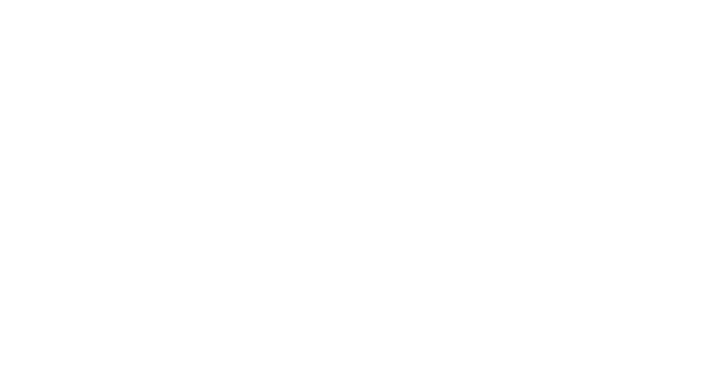
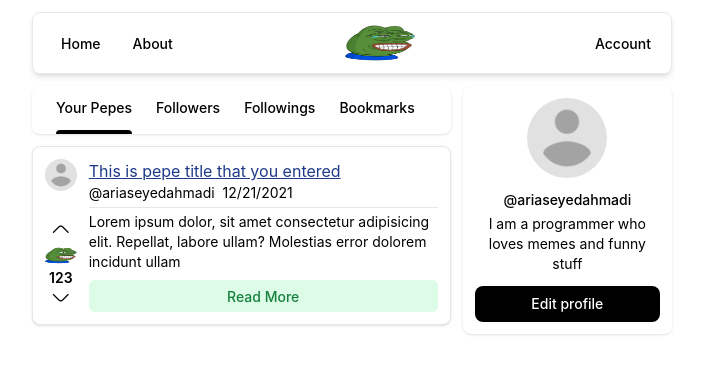
Before and after one commit to ariadev/PepeHub, a Vue app in the folder frontend/: page /account in a window 1280 px wide. Before the commit this address had no page. Shown: the top 374 px of the page, without its empty margins (288-991 px from the left). Built offline with nearby package versions, Linux system fonts and the light colour scheme.

Commit message:
adding account page

```diff
--- /dev/null
+++ b/frontend/src/components/AccountProfile.vue
@@ -0,0 +1,12 @@
+<script setup></script>
+
+<template>
+	<div class="p-3 rounded-lg shadow space-y-3 flex flex-col items-center space-y-3">
+		<img src="@/assets/avatar-placeholder.png" width="80" class="rounded-full" alt="" />
+		<div class="text-center space-y-1">
+			<p class="font-medium text-sm">@ariaseyedahmadi</p>
+			<p class="text-sm">I am a programmer who loves memes and funny stuff</p>
+		</div>
+		<button class="p-2 bg-black text-white font-medium text-sm rounded-lg w-full">Edit profile</button>
+	</div>
+</template>
--- /dev/null
+++ b/frontend/src/components/AccountTabs.vue
@@ -0,0 +1,26 @@
+<script setup></script>
+
+<template>
+	<div class="flex flex-col">
+		<div class="rounded-lg shadow">
+			<ul class="flex mx-3">
+				<li class="pt-3 mx-3 font-medium text-sm flex flex-col justify-between">
+					<span class="mb-3">Your Pepes</span>
+					<span class="w-full bg-black rounded-t-lg pt-1"></span>
+				</li>
+				<li class="pt-3 mx-3 font-medium text-sm flex flex-col justify-between">
+					<span class="mb-3">Followers</span>
+					<!-- <span class="w-full bg-black rounded-t-lg pt-1"></span> -->
+				</li>
+				<li class="pt-3 mx-3 font-medium text-sm flex flex-col justify-between">
+					<span class="mb-3">Followings</span>
+					<!-- <span class="w-full bg-black rounded-t-lg pt-1"></span> -->
+				</li>
+				<li class="pt-3 mx-3 font-medium text-sm flex flex-col justify-between">
+					<span class="mb-3">Bookmarks</span>
+					<!-- <span class="w-full bg-black rounded-t-lg pt-1"></span> -->
+				</li>
+			</ul>
+		</div>
+	</div>
+</template>
--- /dev/null
+++ b/frontend/src/components/AccountYourPepes.vue
@@ -0,0 +1,7 @@
+<script setup>
+	import SinglePepe from "./SinglePepe.vue";
+</script>
+
+<template>
+	<SinglePepe />
+</template>
--- a/frontend/src/router/index.js
+++ b/frontend/src/router/index.js
@@ -2,6 +2,7 @@
 import HomeView from "../views/HomeView.vue";
 import LoginView from "../views/LoginView.vue";
 import AboutView from "../views/AboutView.vue";
+import AccountView from "../views/AccountView.vue";
 
 const router = createRouter({
 	history: createWebHistory(import.meta.env.BASE_URL),
@@ -24,6 +25,11 @@
 			name: "login",
 			component: LoginView,
 		},
+		{
+			path: "/account",
+			name: "account",
+			component: AccountView,
+		},
 	],
 });
 
--- a/frontend/src/views/AboutView.vue
+++ b/frontend/src/views/AboutView.vue
@@ -9,7 +9,7 @@
 		<div class="flex flex-col space-y-3 w-full lg:space-x-3">
 			<h3 class="text-xl py-5 border-b w-full">About PepeHub</h3>
 			<div>
-				<img src="@/assets/about" alt="about image" />
+				<!-- <img src="@/assets/about" alt="about image" /> -->
 				<p>
 					Lorem ipsum dolor sit, amet consectetur adipisicing elit. Alias facere ab recusandae molestias, iste
 					voluptatem eveniet maxime vero aspernatur quasi consectetur repudiandae expedita quam. Quis, sunt
--- /dev/null
+++ b/frontend/src/views/AccountView.vue
@@ -0,0 +1,28 @@
+<script setup>
+	import Header from "../components/Header.vue";
+	import AccountProfile from "../components/AccountProfile.vue";
+	import AccountTabs from "../components/AccountTabs.vue";
+	import AccountYourPepes from "../components/AccountYourPepes.vue";
+</script>
+
+<template>
+	<div class="space-y-3 m-3 lg:mx-auto lg:w-6/12 flex flex-col">
+		<Header />
+
+		<div class="flex w-full lg:space-x-3">
+			<main class="space-y-3 lg:w-4/6">
+				<AccountTabs />
+
+				<!--
+                    Check the state management and see which tab is active
+                    and show the right component.
+                 -->
+				<AccountYourPepes />
+			</main>
+
+			<div class="lg:w-2/6 space-y-3 hidden lg:inline-block">
+				<AccountProfile />
+			</div>
+		</div>
+	</div>
+</template>
```
Also changed, not shown: 1 other file (tests, documents, lock files or other folders).
